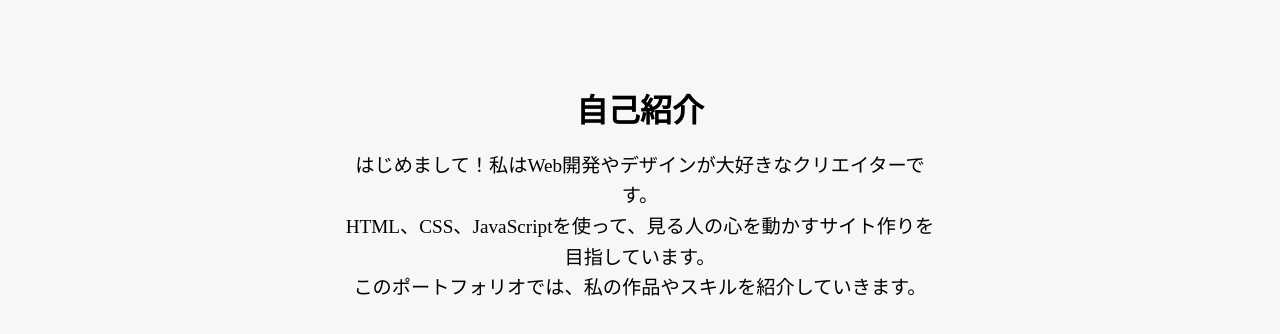
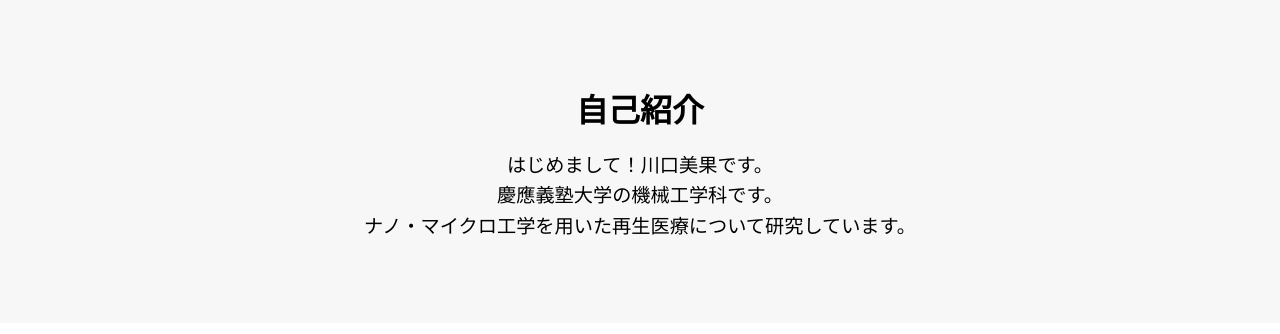
Before and after one commit to michu-15/portfolio.github.io, a website: page index.html in a window 1280 px wide. Shown: the part 822-1156 px from the top of the page. Drawn offline with Linux system fonts and the light colour scheme.

Commit message:
Update index.html

```diff
--- a/index.html
+++ b/index.html
@@ -90,9 +90,9 @@
   <section class="about" id="about">
     <h2>自己紹介</h2>
     <p>
-      はじめまして！私はWeb開発やデザインが大好きなクリエイターです。<br />
-      HTML、CSS、JavaScriptを使って、見る人の心を動かすサイト作りを目指しています。<br />
-      このポートフォリオでは、私の作品やスキルを紹介していきます。
+      はじめまして！川口美果です。<br />
+      慶應義塾大学の機械工学科です。<br />
+      ナノ・マイクロ工学を用いた再生医療について研究しています。
     </p>
   </section>
 
```
